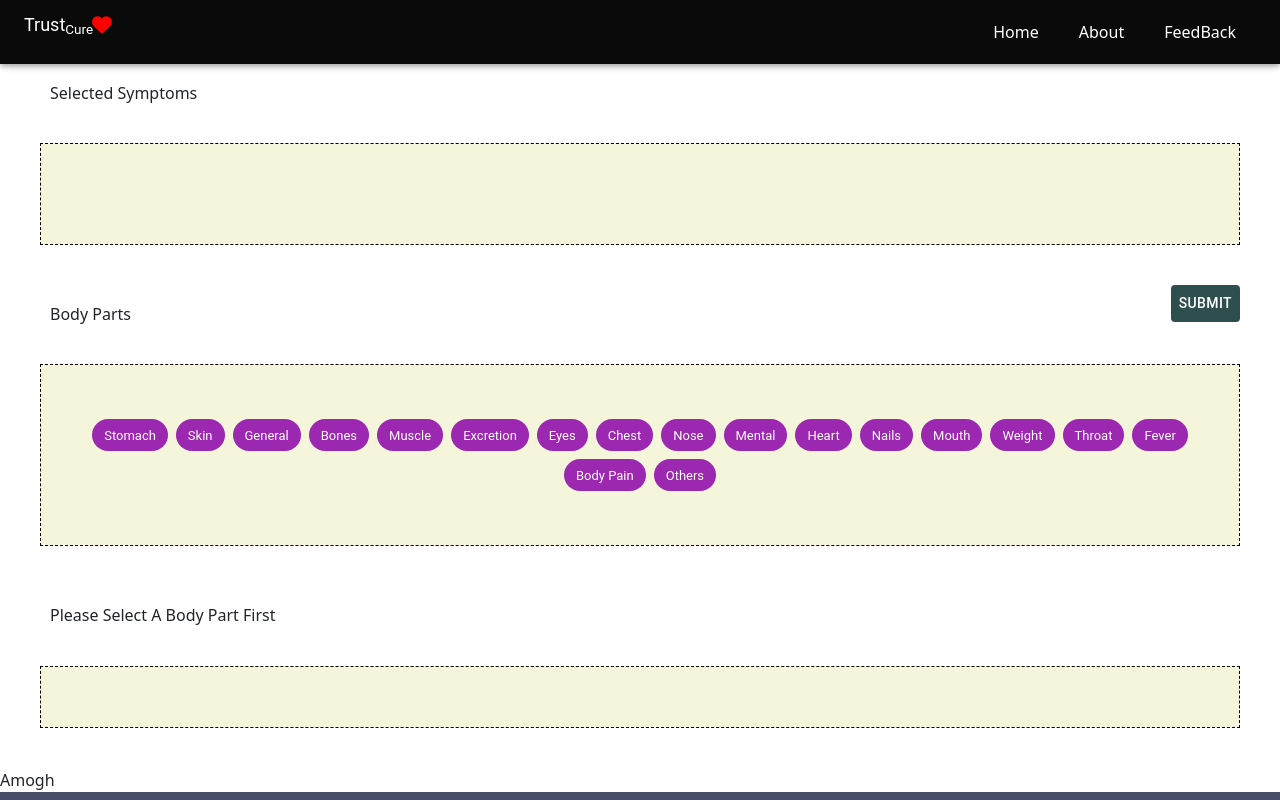
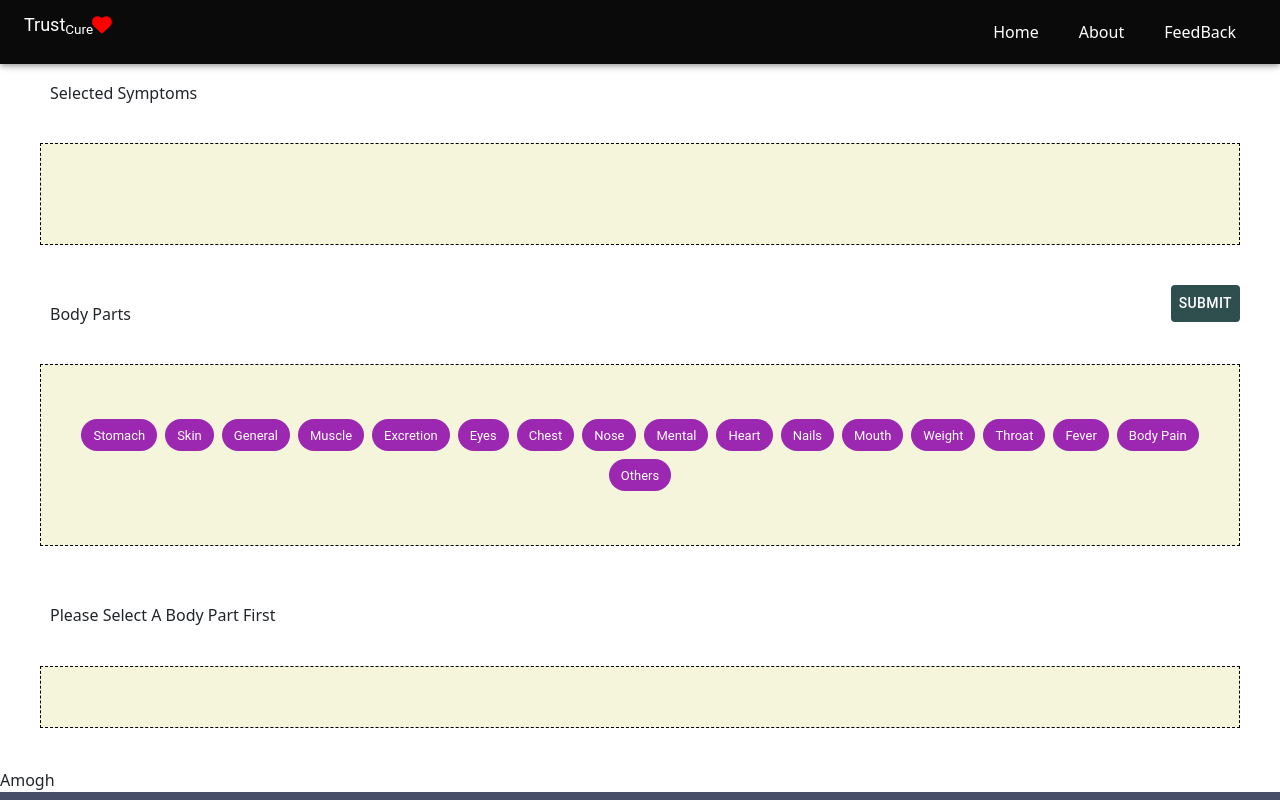
Before and after one commit to SaiSaatvik31/SEM-3-PROJECT, a React (Vite) app: page /formPage in a window 1280 px wide. Shown: the top 800 px of the page. Built offline with nearby package versions, Linux system fonts and the light colour scheme.

Commit message:
updating symptoms

```diff
--- a/src/components/Chips.jsx
+++ b/src/components/Chips.jsx
@@ -20,7 +20,7 @@ export default function ChipsArray({ selectedOptions, updateSelectedOptions }) {
     { key: 0, label: "Stomach" },
     { key: 1, label: "Skin" },
     { key: 2, label: "General" },
-    { key: 3, label: "Bones" },
+    // { key: 3, label: "Bones" },
     { key: 4, label: "Muscle" },
     { key: 5, label: "Excretion" },
     { key: 6, label: "Eyes" },
@@ -186,7 +186,6 @@ export default function ChipsArray({ selectedOptions, updateSelectedOptions }) {
         { key: 113, label: "Increased Appetite" },
         { key: 114, label: "Swollen Legs" },
         { key: 115, label: "Breathelessness" },
-        { key: 117, label: "Irregular Sugar Level" },
       ],
     },
     {
```
